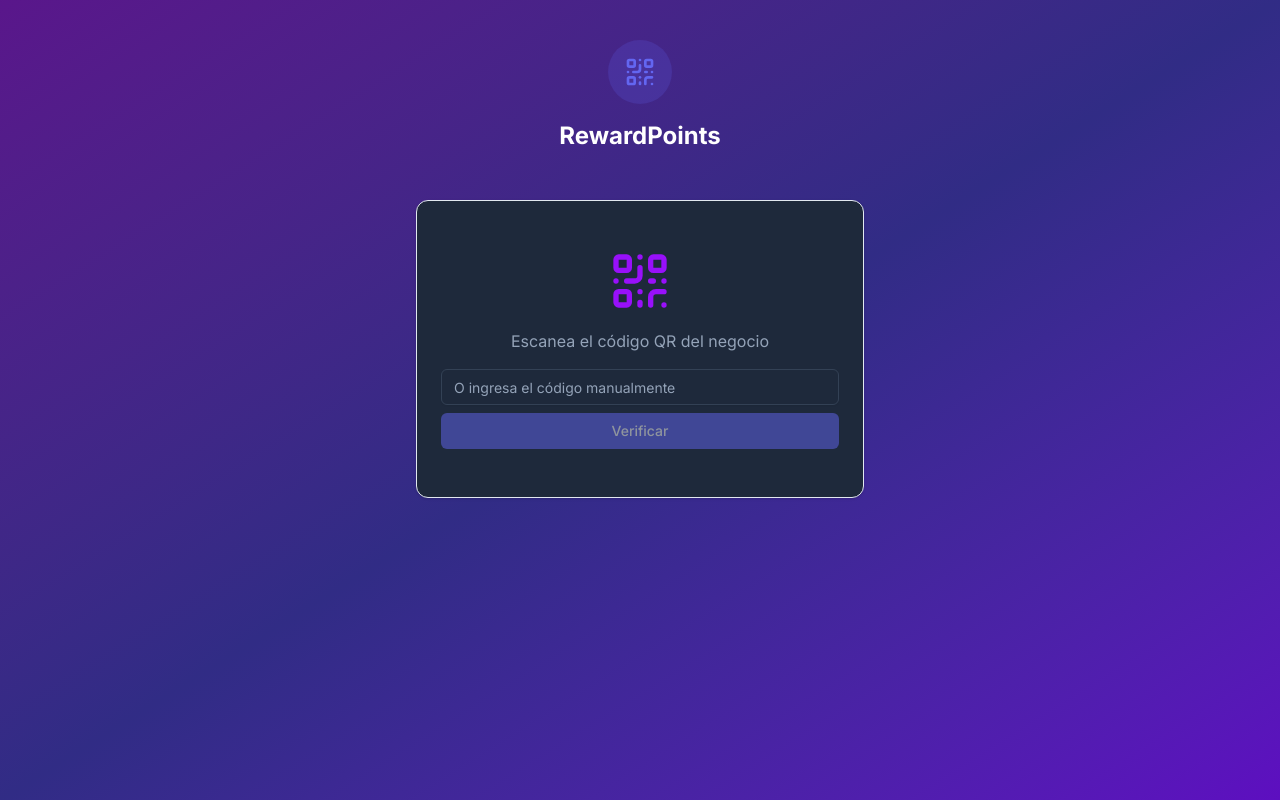
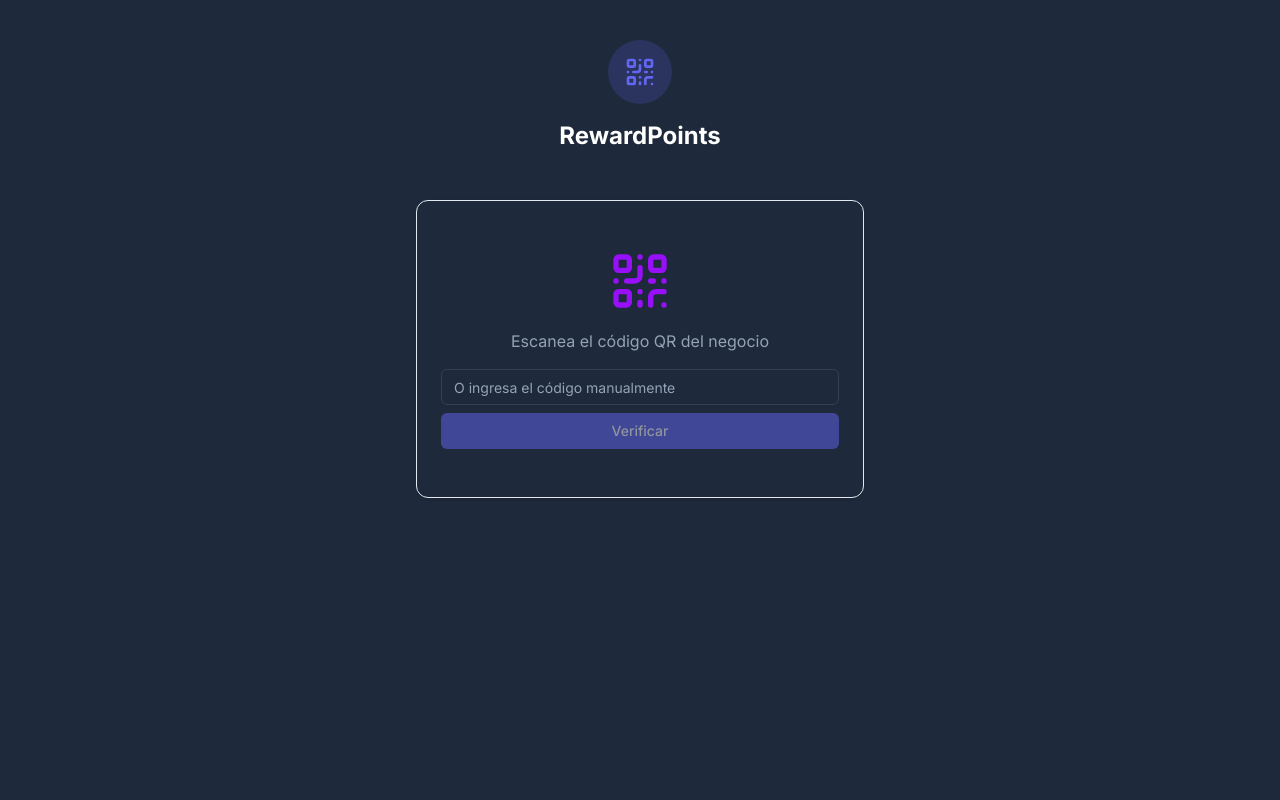
Before and after one commit to carnicero52/RewardPoints, a Next.js app: page /checkin in a window 1280 px wide. Built offline with nearby package versions, Linux system fonts and the light colour scheme.

Commit message:
fix: override white backgrounds in light mode

```diff
--- a/src/app/globals.css
+++ b/src/app/globals.css
@@ -100,3 +100,17 @@ body {
 .border-white\/10 { border-color: var(--border) !important; }
 
 .bg-gradient-to-b { background: var(--sidebar-bg) !important; }
+
+/* Override more hardcoded white backgrounds */
+.bg-gray-100, .bg-gray-200, .bg-slate-50, .bg-slate-100 { background: var(--background) !important; }
+.bg-white, .bg-white\/100 { background: var(--card) !important; }
+.from-gray-100, .from-gray-200 { background: var(--background) !important; }
+.bg-purple-500\/10, .bg-purple-500\/20 { background: var(--card) !important; }
+.bg-purple-900\/50, .bg-purple-900\/30 { background: var(--secondary) !important; }
+.bg-indigo-900\/50 { background: var(--secondary) !important; }
+.bg-gradient-to-br { background: var(--background) !important; }
+.from-purple-900, .from-indigo-900 { background: var(--background) !important; }
+.via-indigo-900, .to-violet-800 { background: var(--secondary) !important; }
+
+/* Ensure proper text contrast */
+.text-purple-200, .text-purple-300, .text-purple-400 { color: var(--text-secondary) !important; }
```
